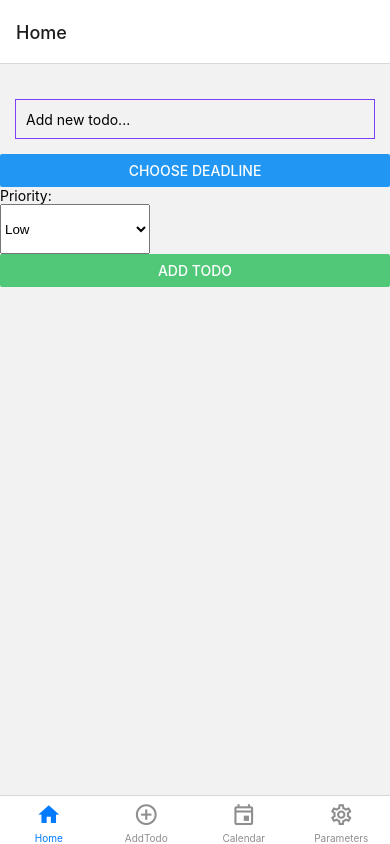
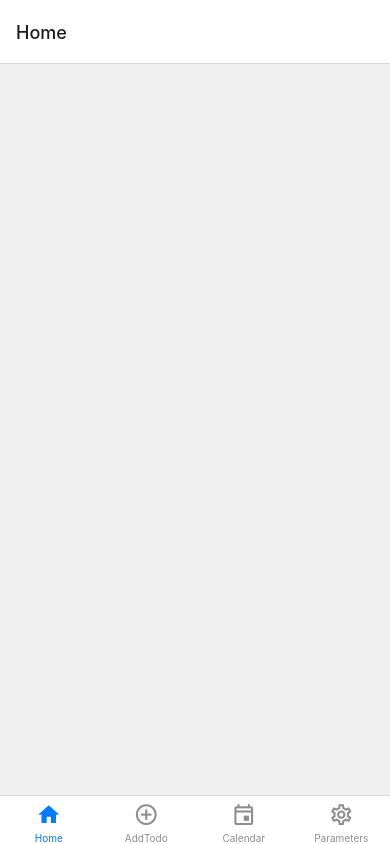
Before and after one commit to ZahraLandou/TodoApp, a React Native app: screen /Home in a window 390 px wide. Built offline with nearby package versions, Linux system fonts and the light colour scheme.

Commit message:
Updated HomeScreen, MainScreen and AddTodoScreen

```diff
--- a/components/TodoItem.tsx
+++ b/components/TodoItem.tsx
@@ -74,7 +74,7 @@ const styles = StyleSheet.create({
   },
   details: {
     fontSize: 14,
-    color: '#666', // Example style, adjust as needed
+    color: '#666',
     marginTop: 4, // Adds a little space above the details text
   },
   completedText: {
--- /dev/null
+++ b/components/TodosContext.tsx
@@ -0,0 +1,20 @@
+import React, { createContext, useState, useContext } from 'react';
+import { Todo, Priority } from '../assets/types';
+
+interface TodosContextState {
+  todos: Todo[];
+  addTodo: (text: string, deadline: Date, priority: Priority) => void;
+  deleteTodo: (id: string) => void;
+  toggleComplete: (id: string) => void;
+}
+
+const defaultContextValue: TodosContextState = {
+  todos: [],
+  addTodo: () => {},
+  deleteTodo: () => {},
+  toggleComplete: () => {}
+};
+
+export const TodosContext = createContext<TodosContextState>(defaultContextValue);
+
+export const useTodos = () => useContext(TodosContext);
--- a/screens/AddTodoScreen.tsx
+++ b/screens/AddTodoScreen.tsx
@@ -0,0 +1,113 @@
+import React, { useState } from 'react';
+import { View, TextInput, Button, FlatList, StyleSheet, Text } from 'react-native';
+import { useTodos } from '../components/TodosContext';
+
+import TodoItem from '../components/TodoItem';
+import { Todo, Priority } from '../assets/types';
+import { Picker } from '@react-native-picker/picker';
+import DateTimePicker from '@react-native-community/datetimepicker';
+
+const AddTodoScreen: React.FC = () => {
+    const { addTodo } = useTodos();
+ // const [text, setText] = useState('');
+  const [deadline, setDeadline] = useState(new Date());
+  const [priority, setPriority] = useState<Priority>(Priority.Low);
+  const [showDatePicker, setShowDatePicker] = useState(false);
+  const [todos, setTodos] = useState<Todo[]>([]);
+  const [inputValue, setInputValue] = useState('');
+
+  // Function to toggle the completed status
+  const toggleComplete = (id: string) => {
+    setTodos(
+      todos.map(todo => {
+        if (todo.id === id) {
+          return { ...todo, completed: !todo.completed };
+        }
+        return todo;
+      })
+    );
+  };
+  const handleAddTodo = () => {
+    if (!inputValue.trim()) return;
+    // Call addTodo from the context with current state values
+    addTodo(inputValue.trim(), deadline, priority);
+    setInputValue(''); // Reset the input value
+  };
+/*   const addTodo = () => {
+    if (!inputValue.trim()) return;
+    const newTodo: Todo = {
+      id: Date.now().toString(),
+      text: inputValue.trim(),
+      deadline: deadline,
+      priority: priority,
+      completed: false
+    };
+    setTodos([...todos, newTodo]);
+    setInputValue('');
+    // Optionally reset deadline to current date or leave as is
+
+  }; */
+
+  const deleteTodo = (id: string) => {
+    setTodos(todos.filter(todo => todo.id !== id));
+  };
+
+  return (
+    <View style={styles.container}>
+      <TextInput
+        style={styles.input}
+        onChangeText={setInputValue}
+        value={inputValue}
+        placeholder="Add new todo..."
+      />
+      <Button onPress={() => setShowDatePicker(true)} title="Choose Deadline" />
+      {showDatePicker && (
+        <DateTimePicker
+          value={deadline}
+          mode="date"
+          display="default"
+          onChange={(event, selectedDate) => {
+            setShowDatePicker(false);
+            if (selectedDate) {
+              setDeadline(selectedDate);
+            }
+          }}
+        />
+      )}
+      <Text>Priority:</Text>
+      <Picker
+        selectedValue={priority}
+        style={{ height: 50, width: 150 }}
+        onValueChange={(itemValue) => setPriority(itemValue)}
+      >
+        <Picker.Item label="High" value={Priority.High} />
+        <Picker.Item label="Medium" value={Priority.Medium} />
+        <Picker.Item label="Low" value={Priority.Low} />
+      </Picker>
+      <Button title="Add Todo" onPress={handleAddTodo} color="#50c878" />
+      <FlatList
+        data={todos}
+        renderItem={({ item }) => (
+          <TodoItem todo={item} onDelete={deleteTodo} onToggleComplete={toggleComplete} />
+        )}
+        keyExtractor={item => item.id}
+      />
+    </View>
+  );
+};
+
+const styles = StyleSheet.create({
+  container: {
+    flex: 1,
+    marginTop: 20,
+  },
+  input: {
+    margin: 15,
+    height: 40,
+    borderColor: '#7a42f4',
+    borderWidth: 1,
+    paddingLeft: 10,
+  },
+});
+
+export default AddTodoScreen;
--- /dev/null
+++ b/screens/DummyScreen.tsx
@@ -0,0 +1,28 @@
+import React from 'react';
+import { View, Text, StyleSheet } from 'react-native';
+
+// Define a functional component named DummyScreen
+const DummyScreen: React.FC = () => {
+    return (
+        <View style={styles.container}>
+            <Text style={styles.text}>This is a dummy screen!</Text>
+        </View>
+    );
+};
+
+// Create a StyleSheet to style our component
+const styles = StyleSheet.create({
+    container: {
+        flex: 1,
+        justifyContent: 'center',
+        alignItems: 'center',
+        backgroundColor: '#f0f0f0', // Light grey background
+    },
+    text: {
+        fontSize: 18,
+        color: '#333', // Dark grey text color
+    },
+});
+
+// Export the DummyScreen component for use in other parts of your app
+export default DummyScreen;
--- a/screens/HomeScreen.tsx
+++ b/screens/HomeScreen.tsx
@@ -1,80 +1,12 @@
-import React, { useState } from 'react';
-import { View, TextInput, Button, FlatList, StyleSheet, Text } from 'react-native';
+import React from 'react';
+import { View, FlatList, StyleSheet } from 'react-native';
 import TodoItem from '../components/TodoItem';
-import { Todo, Priority } from '../assets/types';
-import { Picker } from '@react-native-picker/picker';
-import DateTimePicker from '@react-native-community/datetimepicker';
+import { useTodos } from '../components/TodosContext';
 
 const HomeScreen: React.FC = () => {
-  const [showDatePicker, setShowDatePicker] = useState(false);
-  const [deadline, setDeadline] = useState(new Date());
-  const [priority, setPriority] = useState<Priority>(Priority.Low);
-  const [todos, setTodos] = useState<Todo[]>([]);
-  const [inputValue, setInputValue] = useState('');
-  // Function to toggle the completed status
-  const toggleComplete = (id: string) => {
-    setTodos(
-      todos.map(todo => {
-        if (todo.id === id) {
-          return { ...todo, completed: !todo.completed };
-        }
-        return todo;
-      })
-    );
-  };
-
-  const addTodo = () => {
-    if (!inputValue.trim()) return;
-    const newTodo: Todo = {
-      id: Date.now().toString(),
-      text: inputValue.trim(),
-      deadline: deadline,
-      priority: priority,
-      completed: false
-    };
-    setTodos([...todos, newTodo]);
-    setInputValue('');
-    // Optionally reset deadline to current date or leave as is
-
-  };
-
-  const deleteTodo = (id: string) => {
-    setTodos(todos.filter(todo => todo.id !== id));
-  };
-
+  const { todos, deleteTodo, toggleComplete } = useTodos();
   return (
     <View style={styles.container}>
-      <TextInput
-        style={styles.input}
-        onChangeText={setInputValue}
-        value={inputValue}
-        placeholder="Add new todo..."
-      />
-      <Button onPress={() => setShowDatePicker(true)} title="Choose Deadline" />
-      {showDatePicker && (
-        <DateTimePicker
-          value={deadline}
-          mode="date"
-          display="default"
-          onChange={(event, selectedDate) => {
-            setShowDatePicker(false);
-            if (selectedDate) {
-              setDeadline(selectedDate);
-            }
-          }}
-        />
-      )}
-      <Text>Priority:</Text>
-      <Picker
-        selectedValue={priority}
-        style={{ height: 50, width: 150 }}
-        onValueChange={(itemValue) => setPriority(itemValue)}
-      >
-        <Picker.Item label="High" value={Priority.High} />
-        <Picker.Item label="Medium" value={Priority.Medium} />
-        <Picker.Item label="Low" value={Priority.Low} />
-      </Picker>
-      <Button title="Add Todo" onPress={addTodo} color="#50c878" />
       <FlatList
         data={todos}
         renderItem={({ item }) => (
@@ -87,17 +19,17 @@ const HomeScreen: React.FC = () => {
 };
 
 const styles = StyleSheet.create({
-  container: {
-    flex: 1,
-    marginTop: 20,
-  },
-  input: {
-    margin: 15,
-    height: 40,
-    borderColor: '#7a42f4',
-    borderWidth: 1,
-    paddingLeft: 10,
-  },
+    container: {
+        flex: 1,
+        justifyContent: 'center',
+        alignItems: 'center',
+        backgroundColor: '#f0f0f0', // Light grey background
+    },
+    text: {
+        fontSize: 18,
+        color: '#333', // Dark grey text color
+    },
 });
 
+
 export default HomeScreen;
--- a/screens/MainScreen.tsx
+++ b/screens/MainScreen.tsx
@@ -1,16 +1,51 @@
-import React from 'react';
+import React, { useState } from 'react';
 import { NavigationContainer } from '@react-navigation/native';
 import { createBottomTabNavigator } from '@react-navigation/bottom-tabs';
-import HomeScreen from './HomeScreen'; // Adjust the import paths accordingly
-/* import AddTodoScreen from './AddTodoScreen';
-import CalendarScreen from './CalendarScreen';
+import HomeScreen from './HomeScreen';
+ import AddTodoScreen from './AddTodoScreen';
+ import { TodosContext } from '../components/TodosContext';
+ import { Todo, Priority } from '../assets/types';
+
+/*import CalendarScreen from './CalendarScreen';
 import ParametersScreen from './ParametersScreen'; */
-import Icon from 'react-native-vector-icons/MaterialCommunityIcons'; // Choose your icon pack
+import Icon from 'react-native-vector-icons/MaterialCommunityIcons';
 //import { MaterialCommunityIcons } from 'react-MaterialCommunityIcons-vector-icons';
+import DummyScreen from './DummyScreen';
+
 const Tab = createBottomTabNavigator();
 
 function MainScreen() {
+
+
+  const [todos, setTodos] = useState<Todo[]>([]);
+
+  const addTodo = (text: string, deadline: Date, priority: Priority) => {
+    const newTodo: Todo = {
+      id: Date.now().toString(),
+      text,
+      deadline,
+      priority,
+      completed: false
+    };
+    setTodos([...todos, newTodo]);
+  };
+
+  const deleteTodo = (id: string) => {
+    setTodos(todos.filter(todo => todo.id !== id));
+  };
+
+  const toggleComplete = (id: string) => {
+    setTodos(
+      todos.map(todo => {
+        if (todo.id === id) {
+          return { ...todo, completed: !todo.completed };
+        }
+        return todo;
+      })
+    );
+  };
   return (
+    <TodosContext.Provider value={{ todos, addTodo, deleteTodo, toggleComplete }}>
     <NavigationContainer>
       <Tab.Navigator
         screenOptions={({ route }) => ({
@@ -28,18 +63,18 @@ function MainScreen() {
             }else{
                 iconName = 'alert'
             }
-
-            // You can return any component that you like here!
             return <Icon name={iconName} size={size} color={color} />;
           },
         })}
       >
         <Tab.Screen name="Home" component={HomeScreen} />
-        <Tab.Screen name="AddTodo" component={HomeScreen} />
-        <Tab.Screen name="Calendar" component={HomeScreen} />
-        <Tab.Screen name="Parameters" component={HomeScreen} />
+        <Tab.Screen name="AddTodo" component={AddTodoScreen} />
+        <Tab.Screen name="Calendar" component={DummyScreen} />
+        <Tab.Screen name="Parameters" component={DummyScreen} />
       </Tab.Navigator>
     </NavigationContainer>
+    </TodosContext.Provider>
+
   );
 }
 
```
Also changed, not shown: screens/ParameterScreen.tsx (added), screens/ParametersScreen.tsx (deleted).
